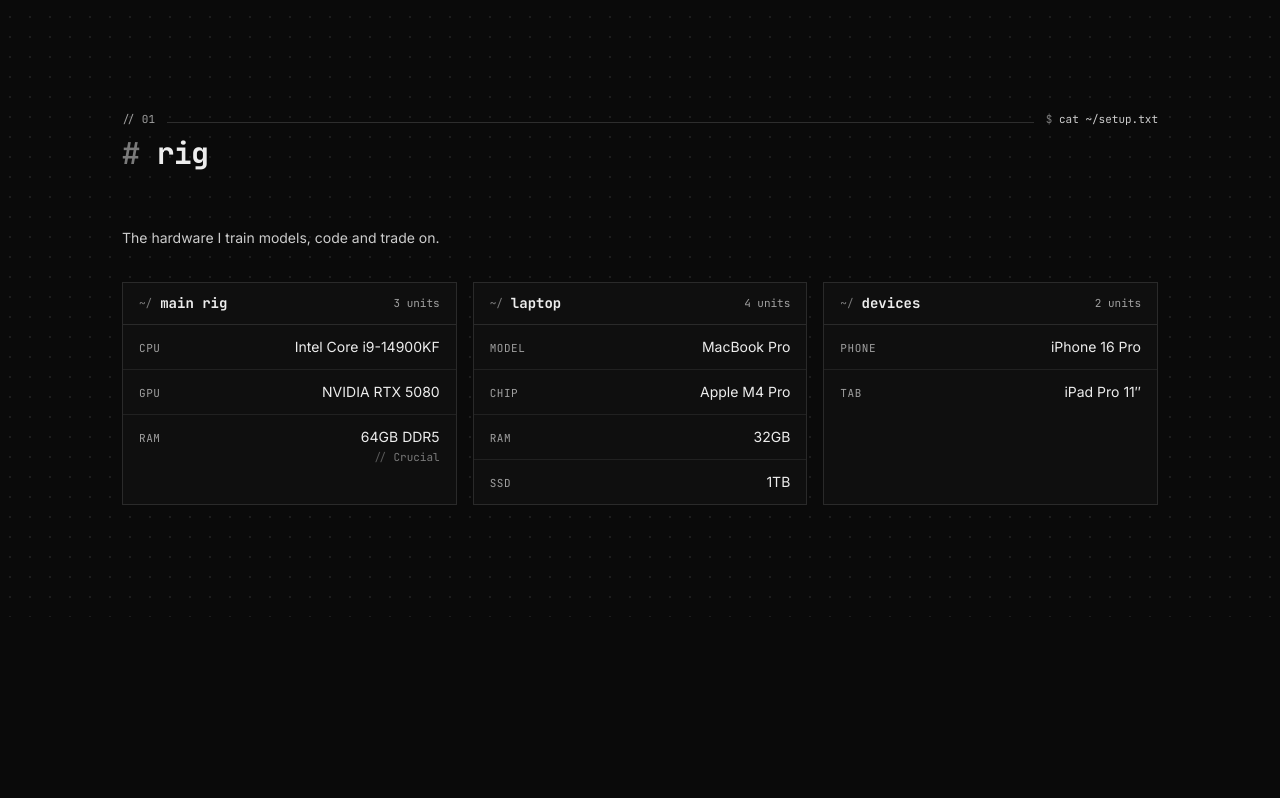
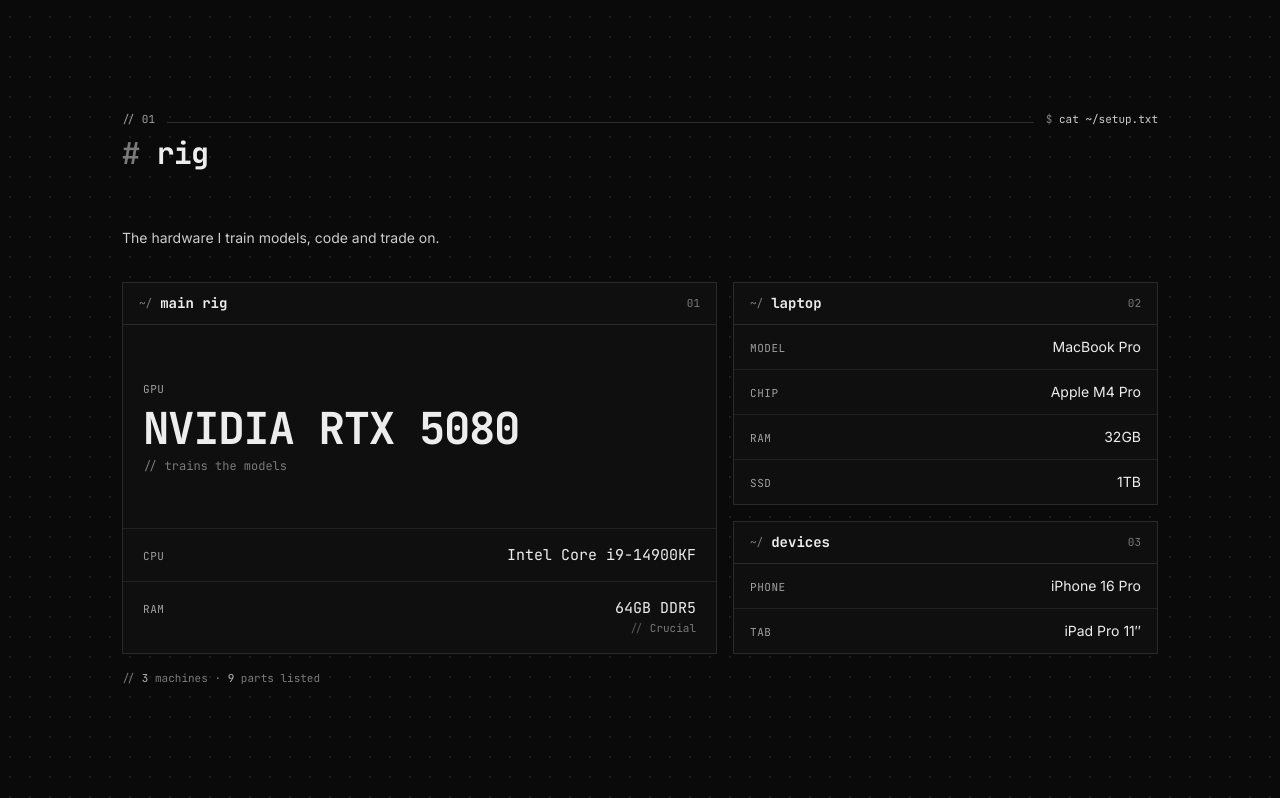
Before and after one commit to niklasdgl/niklasdgl.github.io, a plain HTML site: page index.html in a window 1280 px wide. Shown: the part 913-1711 px from the top of the page. Before the commit the page ends 1530 px from the top, so only its background shows below. Drawn offline with Linux system fonts and the light colour scheme.

Commit message:
style: rework rig section with asymmetric layout and GPU headline

```diff
--- a/index.html
+++ b/index.html
@@ -105,7 +105,25 @@
   @media (min-width: 640px) { h2 { font-size: 1.875rem; line-height: 2.25rem; } }
   .intro { max-width: 42rem; margin-bottom: 2rem; font-size: .875rem; line-height: 1.625; color: #ccc; }
   .rig-grid { display: grid; gap: 1rem; }
-  @media (min-width: 1024px) { .rig-grid { grid-template-columns: repeat(3, 1fr); } }
+  @media (min-width: 900px) {
+    .rig-grid { grid-template-columns: 7fr 5fr; grid-template-areas: "main side1" "main side2"; }
+    .frame.main { grid-area: main; } .frame.s1 { grid-area: side1; } .frame.s2 { grid-area: side2; }
+  }
+  .frame { position: relative; }
+  .frame::before { content: ""; position: absolute; left: 0; top: 0; bottom: 0; width: 2px; background: var(--ok); transform: scaleY(0); transform-origin: top; transition: transform .3s cubic-bezier(.16,1,.3,1); }
+  .frame:hover::before { transform: scaleY(1); }
+  .frame.main { display: flex; flex-direction: column; }
+  .frame.main dl.specs { flex: 1; display: flex; flex-direction: column; }
+  .frame.main dl.specs > div { padding: 1rem 1.25rem; }
+  .frame.main dl.specs > div.hero-spec { flex: 1; display: flex; flex-direction: column; justify-content: center; padding: 2rem 1.25rem; }
+  .hero-spec .row { flex-direction: column; align-items: flex-start; gap: .5rem; }
+  .frame.main .hero-spec .row dd { text-align: left; font-family: var(--mono); font-size: clamp(1.75rem, 1.1rem + 2.6vw, 2.75rem); line-height: 1.05; font-weight: 600; letter-spacing: -0.03em; }
+  .frame.main .hero-spec .row dd small { display: block; margin-top: .5rem; font-size: .75rem; font-weight: 400; letter-spacing: 0; color: var(--dim); }
+  .frame.main .row dd { font-family: var(--mono); font-size: .9375rem; }
+  .frame-head .idx { color: var(--dim); font-size: .6875rem; }
+  dl.specs > div { transition: background-color .15s ease; } dl.specs > div:hover { background: rgba(255,255,255,.025); }
+  .rig-total { margin-top: 1rem; font-family: var(--mono); font-size: .6875rem; color: var(--dim); }
+  .rig-total b { font-weight: 500; color: var(--muted); }
   .frame { border: 1px solid var(--line); background: var(--panel); overflow: hidden; transition: border-color .2s ease, background-color .2s ease, transform .2s ease; }
   .frame:hover { border-color: var(--line-hi); background: #141414; }
   .frame-head { display: flex; align-items: center; justify-content: space-between; padding: .625rem 1rem; border-bottom: 1px solid var(--line); font-family: var(--mono); }
@@ -198,16 +216,16 @@
     </div>
     <p class="intro">The hardware I train models, code and trade on.</p>
     <div class="rig-grid">
-      <div class="frame">
-        <div class="frame-head"><div class="t"><span class="p">~/</span><h3>main rig</h3></div><span class="n">3 units</span></div>
+      <div class="frame main">
+        <div class="frame-head"><div class="t"><span class="p">~/</span><h3>main rig</h3></div><span class="idx">01</span></div>
         <dl class="specs">
+          <div class="hero-spec"><div class="row"><dt>GPU</dt><dd>NVIDIA RTX 5080<small>// trains the models</small></dd></div></div>
           <div><div class="row"><dt>CPU</dt><dd>Intel Core i9-14900KF</dd></div></div>
-          <div><div class="row"><dt>GPU</dt><dd>NVIDIA RTX 5080</dd></div></div>
           <div><div class="row"><dt>RAM</dt><dd>64GB DDR5</dd></div><p class="note"><i>// </i>Crucial</p></div>
         </dl>
       </div>
-      <div class="frame">
-        <div class="frame-head"><div class="t"><span class="p">~/</span><h3>laptop</h3></div><span class="n">4 units</span></div>
+      <div class="frame s1">
+        <div class="frame-head"><div class="t"><span class="p">~/</span><h3>laptop</h3></div><span class="idx">02</span></div>
         <dl class="specs">
           <div><div class="row"><dt>MODEL</dt><dd>MacBook Pro</dd></div></div>
           <div><div class="row"><dt>CHIP</dt><dd>Apple M4 Pro</dd></div></div>
@@ -215,14 +233,15 @@
           <div><div class="row"><dt>SSD</dt><dd>1TB</dd></div></div>
         </dl>
       </div>
-      <div class="frame">
-        <div class="frame-head"><div class="t"><span class="p">~/</span><h3>devices</h3></div><span class="n">2 units</span></div>
+      <div class="frame s2">
+        <div class="frame-head"><div class="t"><span class="p">~/</span><h3>devices</h3></div><span class="idx">03</span></div>
         <dl class="specs">
           <div><div class="row"><dt>PHONE</dt><dd>iPhone 16 Pro</dd></div></div>
           <div><div class="row"><dt>TAB</dt><dd>iPad Pro 11″</dd></div></div>
         </dl>
       </div>
     </div>
+    <p class="rig-total">// <b>3</b> machines · <b>9</b> parts listed</p>
   </div>
 </section>
 
```
